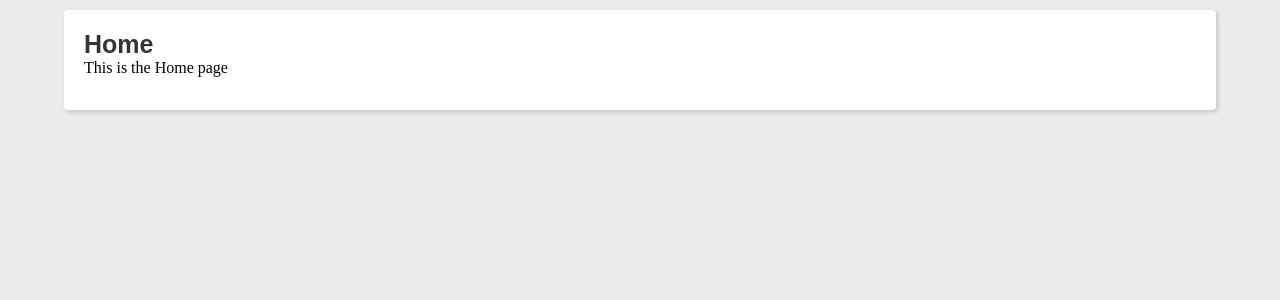
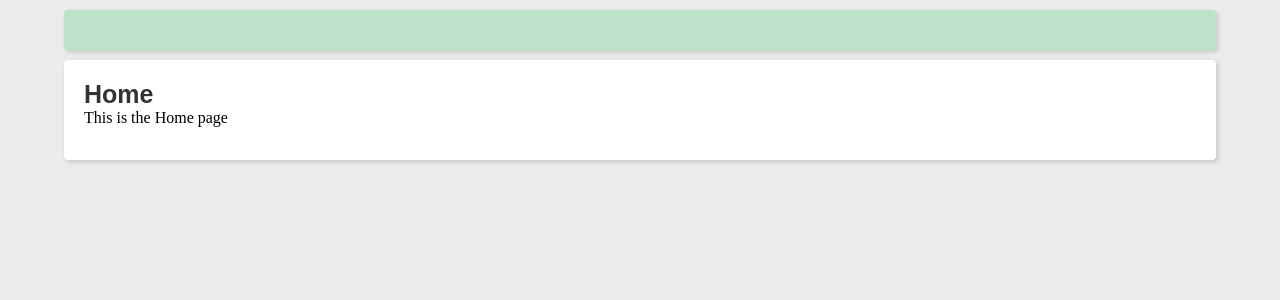
Before and after one commit to Elik09/ServeWatch, a Flask app: page /home in a window 1280 px wide. Shown: the top 300 px of the page. Run offline with Flask 2, Linux system fonts and the light colour scheme; some web fonts are replaced.

Commit message:
Initial commit

```diff
--- a/templates/header.html
+++ b/templates/header.html
@@ -17,10 +17,14 @@
 	document.write('<script src="http://' + (location.host || 'localhost').split(':')[0] + ':35729/livereload.js?snipver=1"></' + 'script>')
 </script>
 
+			<div class="alert {{ category }}">
+				<p>{{ message }}</p>
+			</div>
+
 	{% with messages = get_flashed_messages(with_categories=true) %}
 		{% if messages %}
 			{% for category,message in messages %}
-			<div class="container {{ category }}">
+			<div class="alert {{ category }}">
 				<p>{{ message }}</p>
 			</div>
 			{%endfor %}
```
